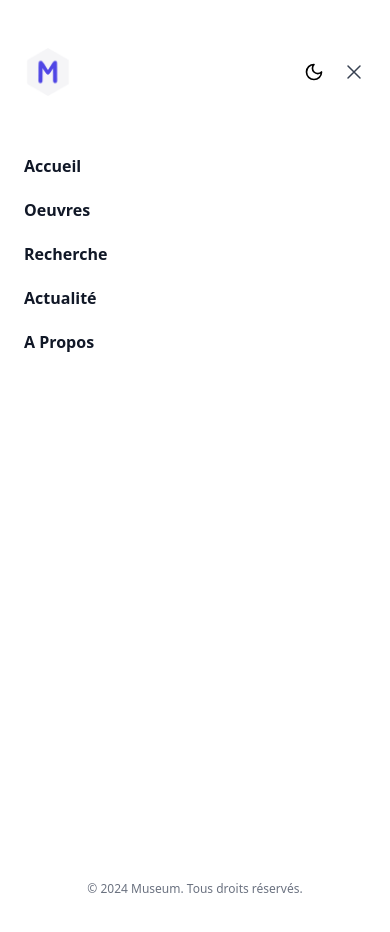
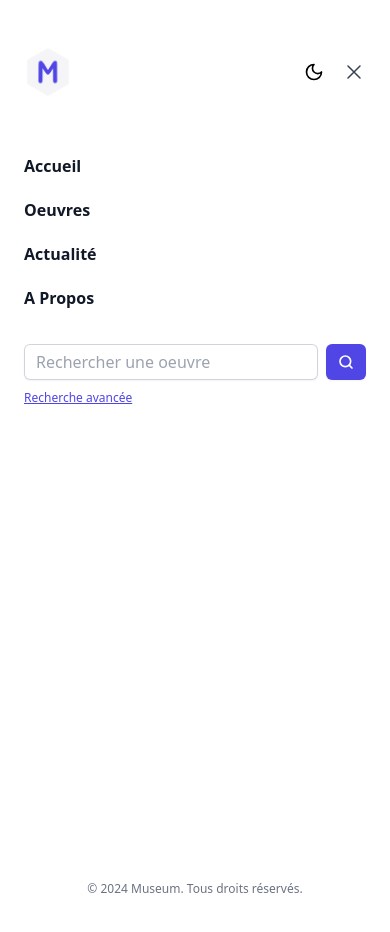
Before and after one commit to Hugoy8/Museum, a React (Vite) app: page /404 in a window 390 px wide. Both pictures are taken after a click on the button "Open main menu". Shown: the top 932 px of the page. Built offline with nearby package versions, Linux system fonts and the light colour scheme.

Commit message:
[hpx][feats][AddSearchBarOnMenuHeader]

```diff
--- a/src/components/header/header.tsx
+++ b/src/components/header/header.tsx
@@ -42,6 +42,7 @@ function Header() {
               </Link>
             </div>
             <div className="hidden md:flex md:flex-1 md:justify-end gap-4 align-middle">
+
               <Link to="/search">
                 <svg xmlns="http://www.w3.org/2000/svg" width="20" height="20" viewBox="0 0 24 24" fill="none"
                      stroke="currentColor" strokeWidth="2" strokeLinecap="round" strokeLinejoin="round"
@@ -87,9 +88,6 @@ function Header() {
                                 <Link to="/oeuvres" onClick={toggleHeaderMenu}>
                                   <a className="-mx-3 block rounded-lg px-3 py-2 text-base font-semibold leading-7 text-gray-900 hover:bg-gray-50 dark:hover:bg-gray-200/10 dark:text-white dark:hover:text-white">Oeuvres</a>
                                 </Link>
-                                <Link to="/search">
-                                  <a className="-mx-3 block rounded-lg px-3 py-2 text-base font-semibold leading-7 text-gray-900 hover:bg-gray-50 dark:hover:bg-gray-200/10 dark:text-white dark:hover:text-white">Recherche</a>
-                                </Link>
                                 <Link to="/actuality" onClick={toggleHeaderMenu}>
                                     <a className="-mx-3 block rounded-lg px-3 py-2 text-base font-semibold leading-7 text-gray-900 hover:bg-gray-50 dark:hover:bg-gray-200/10 dark:text-white dark:hover:text-white">Actualité</a>
                                 </Link>
@@ -99,6 +97,27 @@ function Header() {
                             </div>
                         </div>
                     </div>
+                    <div className="flex flex-col gap-y-1 py-6">
+                        <div className="flex gap-x-2">
+                            <input type="text" name="search" id="search"
+                                   className="block dark:text-white dark:bg-white/5 dark:ring-white/10 w-full rounded-md border-0 py-1.5 px-1.5 pl-3 text-gray-900 shadow-sm ring-1 ring-inset ring-gray-300 placeholder:text-gray-400 focus:ring-2 focus:ring-inset focus:ring-indigo-600 sm:text-sm sm:leading-6"
+                                   placeholder="Rechercher une oeuvre"/>
+                            <button type="submit"
+                                    className="inline-flex max-sm:justify-center items-center gap-x-1.5 rounded-md bg-indigo-600 dark:bg-indigo-500 px-3 py-2 text-sm font-medium text-white shadow-sm hover:bg-indigo-500 focus-visible:outline focus-visible:outline-2 focus-visible:outline-offset-2 focus-visible:outline-indigo-600">
+                                <svg xmlns="http://www.w3.org/2000/svg" width="16" height="16" viewBox="0 0 24 24"
+                                     fill="none"
+                                     stroke="currentColor" strokeWidth="2.5" strokeLinecap="round"
+                                     strokeLinejoin="round"
+                                     className="dark:hover:text-gray-300 dark:text-white lucide lucide-search">
+                                    <circle cx="11" cy="11" r="8"/>
+                                    <path d="m21 21-4.3-4.3"/>
+                                </svg>
+                            </button>
+                        </div>
+                        <Link to={"/search"} onClick={toggleHeaderMenu}>
+                            <a className="text-indigo-600 dark:text-indigo-400 font-medium underline text-xs hover:no-underline">Recherche avancée</a>
+                        </Link>
+                    </div>
                 </div>
               </div>
           )}
--- a/src/pages/oeuvre-single/oeuvre-single.tsx
+++ b/src/pages/oeuvre-single/oeuvre-single.tsx
@@ -45,7 +45,7 @@ function OeuvreSingle() {
                 <div className="pt-6">
                   <nav aria-label="Breadcrumb">
                     <ol role="list"
-                        className="mx-auto flex max-w-2xl items-center space-x-2 px-4 sm:px-6 lg:max-w-7xl lg:px-8">
+                        className="mx-auto flex items-center space-x-2 px-4 sm:px-6 lg:max-w-7xl lg:px-8">
                       <li>
                         <div className="flex items-center">
                           <Link to={'/oeuvres'}>
@@ -77,7 +77,7 @@ function OeuvreSingle() {
                     </ol>
                   </nav>
 
-                  <div className="mx-auto mt-6 max-w-2xl sm:px-6 lg:grid lg:max-w-7xl lg:grid-cols-3 lg:gap-x-8 lg:px-8">
+                  <div className="mx-auto mt-6 sm:px-6 lg:grid lg:max-w-7xl lg:grid-cols-3 lg:gap-x-8 lg:px-8">
                     {data?.additionalImages && data.additionalImages.length > 0 ? (
                         <>
                           <div
@@ -117,7 +117,7 @@ function OeuvreSingle() {
                     )}
                   </div>
 
-                  <div className="mx-auto max-w-2xl px-4 pb-16 pt-10 sm:px-6 lg:grid lg:max-w-7xl lg:grid-cols-3 lg:grid-rows-[auto,auto,1fr] lg:gap-x-8 lg:px-8 lg:pb-24 lg:pt-16">
+                  <div className="mx-auto px-4 pb-16 pt-10 sm:px-6 lg:grid lg:max-w-7xl lg:grid-cols-3 lg:grid-rows-[auto,auto,1fr] lg:gap-x-8 lg:px-8 lg:pb-24 lg:pt-16">
                     <div className="lg:col-span-2">
                       <div className="flex gap-3 items-center w-full">
                         <h1 className="text-2xl font-bold dark:text-white tracking-tight text-gray-900 sm:text-3xl">{data?.title || noDataFound}</h1>
```
